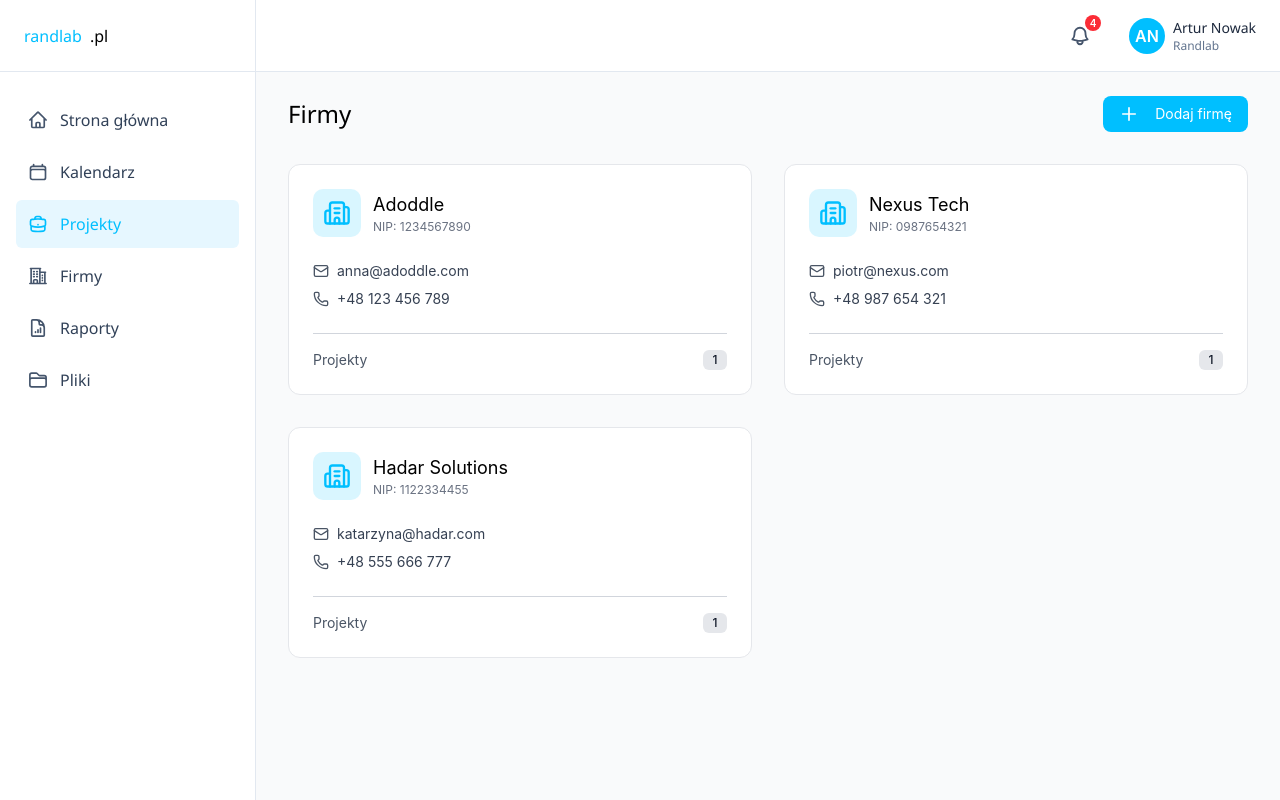
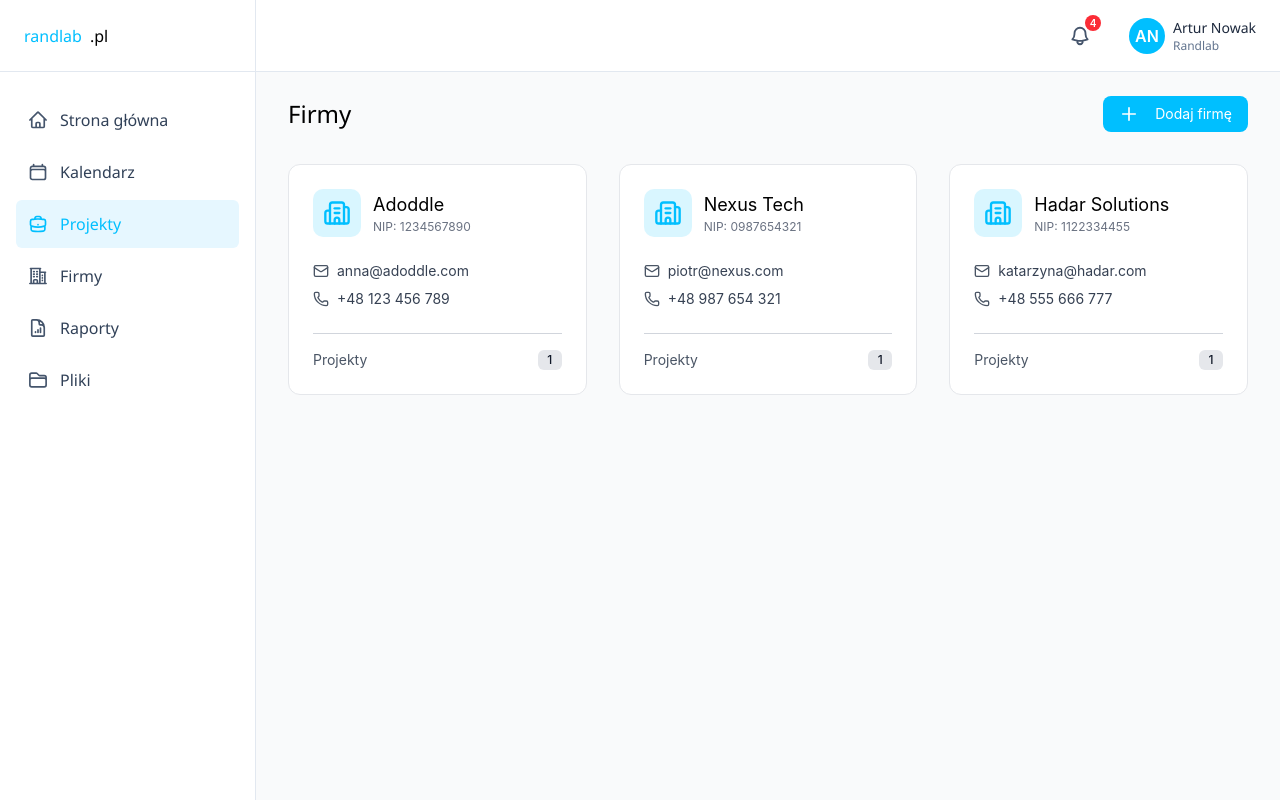
Before and after one commit to ScrumDone/ScrumDone, a React (Vite) app in the folder client/: page /companies in a window 1280 px wide. Built offline with nearby package versions, Linux system fonts and the light colour scheme.

Commit message:
fixed grid

```diff
--- a/client/src/pages/Companiespage.tsx
+++ b/client/src/pages/Companiespage.tsx
@@ -34,8 +34,8 @@
                         </button>
                     </div>
 
-                    {/* Siatka z kartami firm - stałe 2 kolumny na desktopie */}
-                    <div className="grid grid-cols-2 gap-8">
+                    {/* Siatka z kartami firm - stałe 3 kolumny na desktopie */}
+                    <div className="grid grid-cols-3 gap-8">
                         {mockCompanies.map((company) => (
                             <CompanyCard
                                 key={company.id}
```
